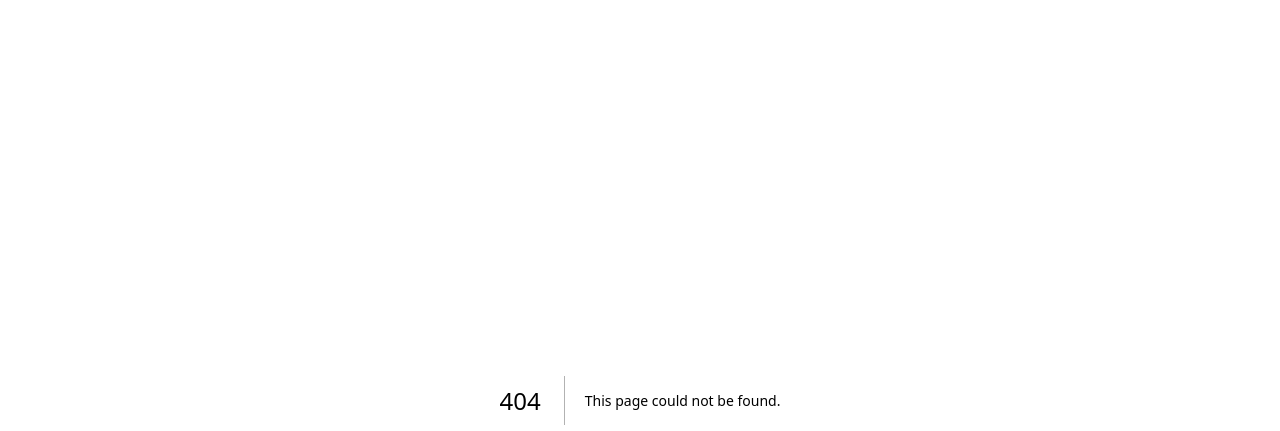
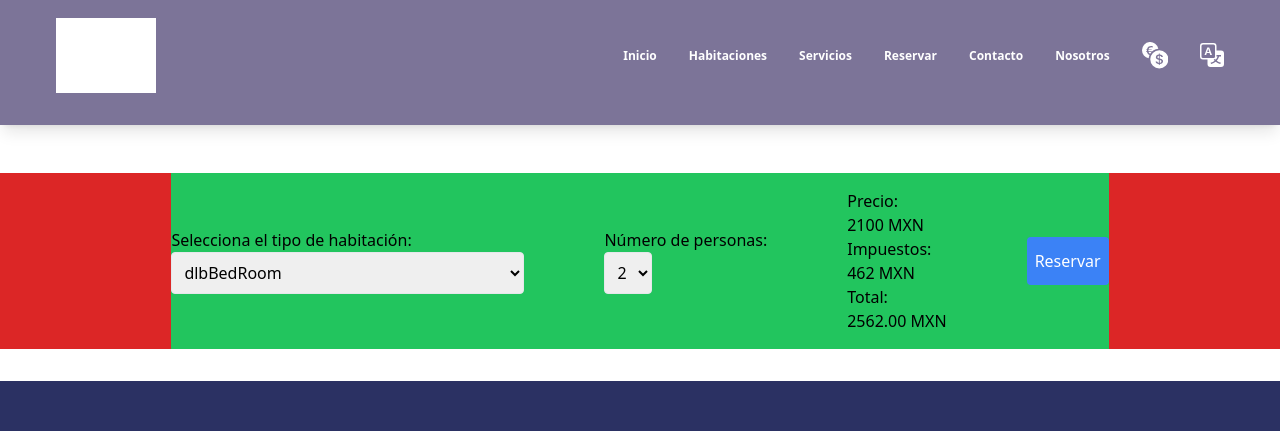
Before and after one commit to OzkrMebasser/plaza-nardos-hotel, a Next.js app: page /reservaciones in a window 1280 px wide. Before the commit this address had no page. Shown: the top 431 px of the page. Built offline with nearby package versions, Linux system fonts and the light colour scheme; grey boxes are pictures that could not be loaded.

Commit message:
Feat: working in reservations form

```diff
--- a/src/app/components/ReservationForm.jsx
+++ b/src/app/components/ReservationForm.jsx
@@ -1,6 +1,6 @@
-"use client"
-import React, { useEffect, useState } from 'react';
-import { useRoomsAndCurrency } from '../contexts/RoomsAndCurrencyContext';
+"use client";
+import React, { useEffect, useState } from "react";
+import { useRoomsAndCurrency } from "../contexts/RoomsAndCurrencyContext";
 
 const ReservationForm = () => {
   const { roomsData, currency } = useRoomsAndCurrency();
@@ -15,7 +15,7 @@ const ReservationForm = () => {
 
   const handleRoomChange = (e) => {
     const roomType = e.target.value;
-    const room = roomsData.find(r => r.roomType === roomType);
+    const room = roomsData.find((r) => r.roomType === roomType);
 
     setSelectedRoom(room);
     setNumberOfPeople(2); // Reset number of people to default
@@ -25,7 +25,10 @@ const ReservationForm = () => {
     const selectedNumber = Number(e.target.value);
     setNumberOfPeople(selectedNumber);
 
-    const room = roomsData.find(r => r.roomType === selectedRoom.roomType && r.capacity === selectedNumber);
+    const room = roomsData.find(
+      (r) =>
+        r.roomType === selectedRoom.roomType && r.capacity === selectedNumber
+    );
     if (room) {
       setSelectedRoom(room);
     }
@@ -34,18 +37,21 @@ const ReservationForm = () => {
   if (!selectedRoom) return null;
 
   // Get unique room types
-  const uniqueRoomTypes = [...new Set(roomsData.map(room => room.roomType))];
+  const uniqueRoomTypes = [...new Set(roomsData.map((room) => room.roomType))];
 
   // Get available capacities for the selected room type
   const availableCapacities = roomsData
-    .filter(r => r.roomType === selectedRoom.roomType)
-    .map(r => r.capacity);
+    .filter((r) => r.roomType === selectedRoom.roomType)
+    .map((r) => r.capacity);
 
   // Calculate total price
-  const totalPrice = (selectedRoom.price[currency] + selectedRoom.fees[currency]).toFixed(2);
+  const totalPrice = (
+    selectedRoom.price[currency] + selectedRoom.fees[currency]
+  ).toFixed(2);
 
   return (
-    <form className="space-y-4 mt-[50rem]">
+    <section className="flex w-full bg-red-600 lg:px-4  justify-center items-center">
+      <form className="flex-wrap lg:flex   bg-green-500 w-auto justify-center lg:space-x-20 items-center py-4 ">
         <div>
           <label className="block">Selecciona el tipo de habitación:</label>
           <select
@@ -53,7 +59,7 @@ const ReservationForm = () => {
             onChange={handleRoomChange}
             value={selectedRoom.roomType}
           >
-          {uniqueRoomTypes.map(roomType => (
+            {uniqueRoomTypes.map((roomType) => (
               <option key={roomType} value={roomType}>
                 {roomType}
               </option>
@@ -68,7 +74,7 @@ const ReservationForm = () => {
             onChange={handlePeopleChange}
             value={numberOfPeople}
           >
-          {availableCapacities.map(capacity => (
+            {availableCapacities.map((capacity) => (
               <option key={capacity} value={capacity}>
                 {capacity}
               </option>
@@ -91,10 +97,14 @@ const ReservationForm = () => {
           </span>
         </div>
 
-      <button type="submit" className="bg-blue-500 text-white p-2 rounded">
+        <button
+          type="submit"
+          className="bg-blue-500 text-white p-2 rounded h-[3rem]"
+        >
           Reservar
         </button>
       </form>
+    </section>
   );
 };
 
--- /dev/null
+++ b/src/app/reservaciones/page.js
@@ -0,0 +1,33 @@
+
+
+
+import ReservationForm from '../components/ReservationForm';
+
+
+
+
+export const metadata = {
+
+
+  title: `Hotel Plaza Nardo's | reservaciones `,
+  description: "Ubicado en el corazón de Playa del Carmen, a solo una cuadra de la Quinta Avenida, Plaza Nardo's es un hotel recién remodelado que ofrece una experiencia única. Con su playa privada y fácil acceso a las mejores tiendas y restaurantes, disfrutarás de una estancia inigualable en el centro turístico de la ciudad. ¡Ven y descubre la comodidad y el encanto de Plaza Nardo's!",
+  icons: {
+    icon: "/favicon.ico",
+  },
+};
+
+const Reservaciones = () => {
+
+  return (
+    <>
+     <section className="h-[125px] bg-[#7c7498] shadow-lg top-0 left-0 w-full transition-all duration-300"></section>
+      <section className="mt-4 py-8">
+        {/* <Title title={translations.homeTitles.ourRooms} /> */}
+   <ReservationForm/>
+   </section>
+
+    </>
+  )
+}
+
+export default Reservaciones;
```
Lines whose indentation alone changed are shown as unchanged.
